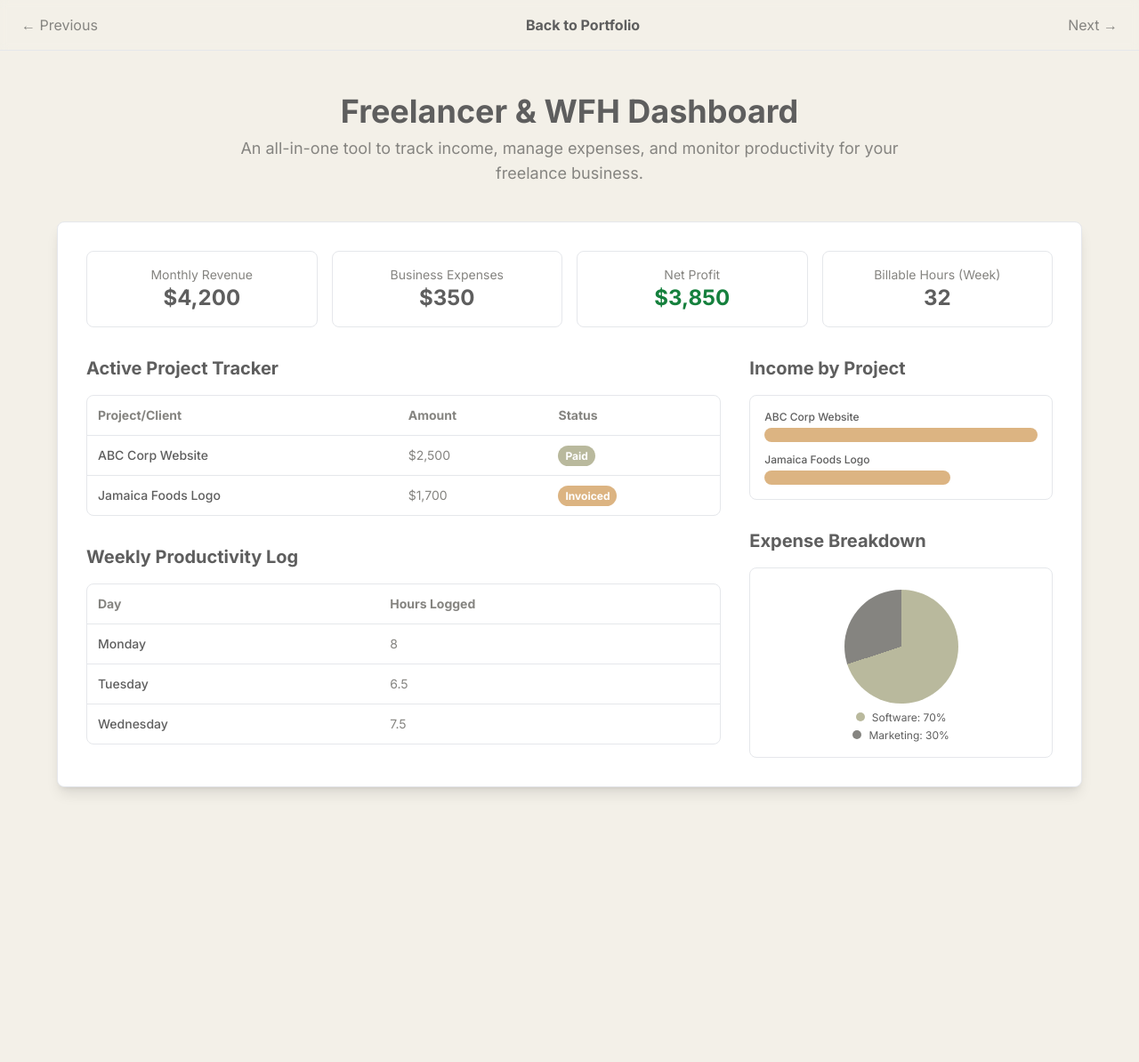
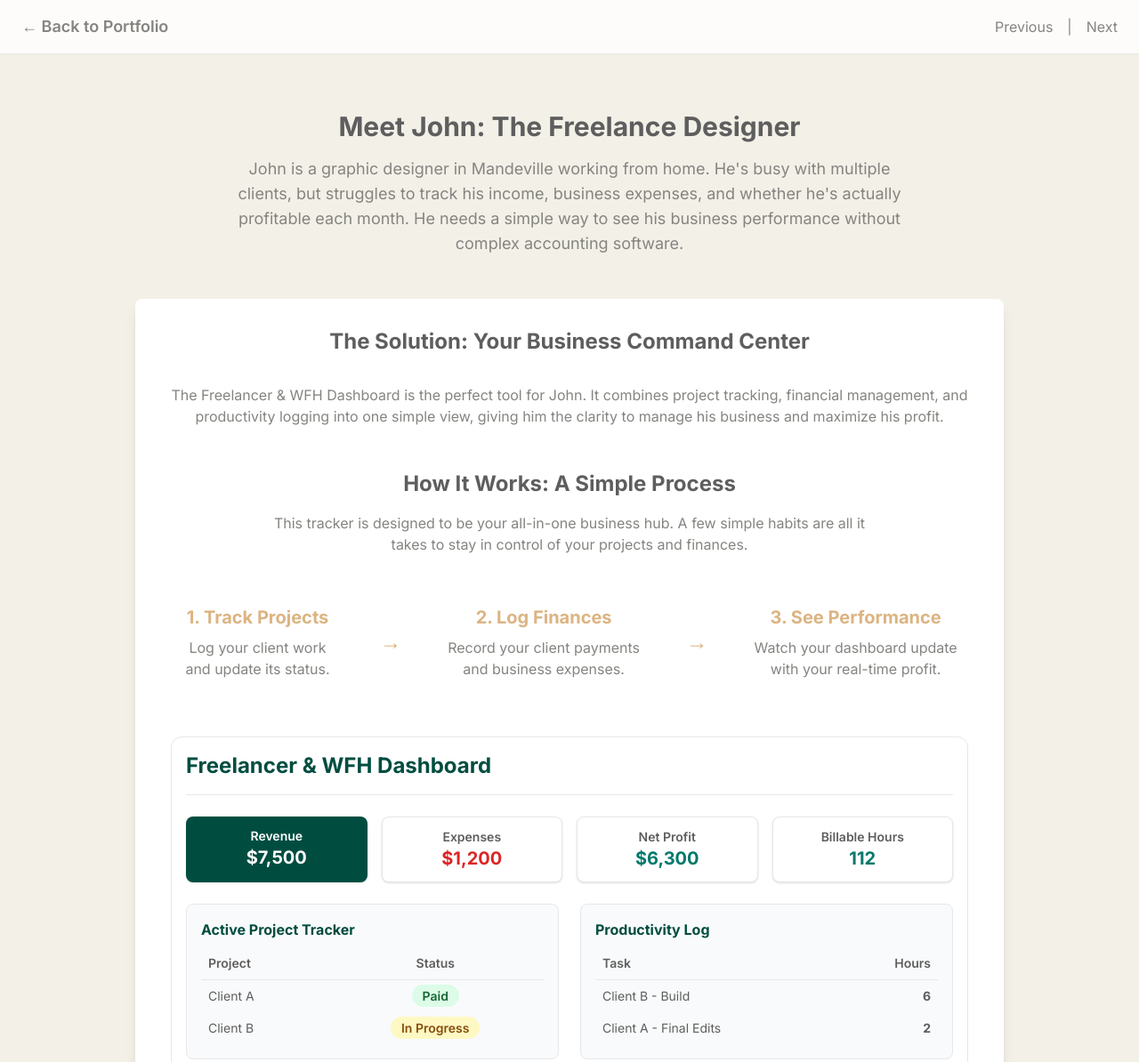
Before and after one commit to laaraklaak/The-Admin-Specialist, a plain HTML site: page freelancer-wfh-dashboard.html in a window 1280 px wide. Shown: the top 1194 px of the page at 89% size. Before the commit the page ends 933 px from the top, so only its background shows below. Drawn offline with nearby package versions, Linux system fonts and the light colour scheme.

Commit message:
Update freelancer-wfh-dashboard.html

```diff
--- a/freelancer-wfh-dashboard.html
+++ b/freelancer-wfh-dashboard.html
@@ -3,156 +3,99 @@
 <head>
     <meta charset="UTF-8">
     <meta name="viewport" content="width=device-width, initial-scale=1.0">
-    <title>Solution: Freelancer & WFH Dashboard</title>
+    <title>Freelancer & WFH Dashboard - Laura Clarke Solutions</title>
     <script src="https://cdn.tailwindcss.com"></script>
-    <link rel="preconnect" href="https://fonts.googleapis.com">
-    <link rel="preconnect" href="https://fonts.gstatic.com" crossorigin>
-    <link href="https://fonts.googleapis.com/css2?family=Inter:wght@400;500;700&display=swap" rel="stylesheet">
+    <link href="https://fonts.googleapis.com/css2?family=Inter:wght@400;500;600;700&display=swap" rel="stylesheet">
+    <script src="https://cdn.jsdelivr.net/npm/chart.js"></script>
     <style>
-        body {
-            font-family: 'Inter', sans-serif;
-            background-color: #f3f0e8;
-            color: #5e5e5e;
-        }
+        body { font-family: 'Inter', sans-serif; }
         .bg-base { background-color: #f3f0e8; }
         .text-main { color: #5e5e5e; }
         .text-subtle { color: #858480; }
-        .border-cool-accent { border-color: #b9b99d; }
-        .bg-warm-accent { background-color: #dcb482; }
-        .status-paid { background-color: #b9b99d; color: white; }
-        .status-invoiced { background-color: #dcb482; color: white; }
+        .text-accent-warm { color: #dcb482; }
+        .bg-teal-dark { background-color: #004D40; }
+        .bg-teal-medium { background-color: #00796B; }
+        .text-teal-dark { color: #004D40; }
+        .text-teal-medium { color: #00796B; }
+        .status-tag { padding: 4px 12px; border-radius: 9999px; font-size: 0.875rem; font-weight: 600; }
     </style>
 </head>
-<body class="bg-base">
+<body class="bg-base text-main">
 
-    <!-- Project Navigation -->
-    <header class="border-b border-cool-accent/50 bg-base/80 backdrop-blur-sm sticky top-0 z-50">
-        <nav class="container mx-auto px-6 py-4 flex justify-between items-center text-sm md:text-base">
-            <a href="./diy-projects-tracker.html" class="text-subtle hover:text-main">&larr; Previous</a>
-            <a href="./index.html" class="font-bold text-main hover:underline">Back to Portfolio</a>
-            <a href="./personal-goal-tracker.html" class="text-subtle hover:text-main">Next &rarr;</a>
+    <header class="bg-white/80 backdrop-blur-md shadow-sm sticky top-0 z-50">
+        <nav class="container mx-auto px-6 py-4 flex justify-between items-center">
+            <a href="./index.html" class="text-lg font-semibold text-subtle hover:text-main transition duration-300">&larr; Back to Portfolio</a>
+            <div class="flex space-x-4">
+                <a href="./diy-projects-tracker.html" class="text-subtle hover:text-main transition duration-300">Previous</a>
+                <span class="text-subtle">|</span>
+                <a href="./personal-goal-tracker.html" class="text-subtle hover:text-main transition duration-300">Next</a>
+            </div>
         </nav>
     </header>
 
-    <!-- Main Content -->
-    <main class="container mx-auto px-4 md:px-6 py-12">
-        <div class="text-center mb-10">
-            <h1 class="text-3xl md:text-4xl font-bold text-main mb-2">Freelancer & WFH Dashboard</h1>
-            <p class="text-lg text-subtle max-w-3xl mx-auto">An all-in-one tool to track income, manage expenses, and monitor productivity for your freelance business.</p>
-        </div>
+    <main class="py-16">
+        <div class="container mx-auto px-6 max-w-5xl">
 
-        <!-- HTML Mockup of the Tracker -->
-        <div class="max-w-6xl mx-auto bg-white rounded-lg shadow-lg p-4 md:p-8 border border-cool-accent/50">
-            <!-- KPI Cards -->
-            <div class="grid grid-cols-1 sm:grid-cols-2 lg:grid-cols-4 gap-4 mb-8">
-                <div class="bg-base/50 p-4 rounded-lg border border-cool-accent/30 text-center">
-                    <p class="text-sm text-subtle">Monthly Revenue</p>
-                    <p class="text-2xl font-bold text-main">$4,200</p>
-                </div>
-                <div class="bg-base/50 p-4 rounded-lg border border-cool-accent/30 text-center">
-                    <p class="text-sm text-subtle">Business Expenses</p>
-                    <p class="text-2xl font-bold text-main">$350</p>
-                </div>
-                <div class="bg-base/50 p-4 rounded-lg border border-cool-accent/30 text-center">
-                    <p class="text-sm text-subtle">Net Profit</p>
-                    <p class="text-2xl font-bold text-green-700">$3,850</p>
-                </div>
-                <div class="bg-base/50 p-4 rounded-lg border border-cool-accent/30 text-center">
-                    <p class="text-sm text-subtle">Billable Hours (Week)</p>
-                    <p class="text-2xl font-bold text-main">32</p>
+            <section class="mb-12">
+                <h2 class="text-3xl font-bold text-main text-center">Meet John: The Freelance Designer</h2>
+                <p class="mt-4 text-lg text-subtle text-center max-w-3xl mx-auto">John is a graphic designer in Mandeville working from home. He's busy with multiple clients, but struggles to track his income, business expenses, and whether he's actually profitable each month. He needs a simple way to see his business performance without complex accounting software.</p>
+            </section>
+
+            <div class="bg-white p-8 rounded-lg shadow-lg">
+                <h3 class="text-2xl font-bold text-main text-center mb-8">The Solution: Your Business Command Center</h3>
+                <p class="text-subtle text-center mb-10">The Freelancer & WFH Dashboard is the perfect tool for John. It combines project tracking, financial management, and productivity logging into one simple view, giving him the clarity to manage his business and maximize his profit.</p>
+
+                <!-- How It Works Section -->
+                <section class="my-12">
+                    <h3 class="text-2xl font-bold text-main text-center mb-4">How It Works: A Simple Process</h3>
+                    <p class="text-center text-subtle max-w-2xl mx-auto mb-10">This tracker is designed to be your all-in-one business hub. A few simple habits are all it takes to stay in control of your projects and finances.</p>
+                    <div class="flex flex-col md:flex-row items-center justify-center space-y-4 md:space-y-0 md:space-x-8 text-center">
+                        <div class="p-4">
+                            <p class="text-accent-warm font-bold text-xl">1. Track Projects</p>
+                            <p class="mt-2 text-subtle">Log your client work and update its status.</p>
+                        </div>
+                        <div class="text-2xl font-bold text-accent-warm hidden md:block">&rarr;</div>
+                        <div class="p-4">
+                            <p class="text-accent-warm font-bold text-xl">2. Log Finances</p>
+                            <p class="mt-2 text-subtle">Record your client payments and business expenses.</p>
+                        </div>
+                        <div class="text-2xl font-bold text-accent-warm hidden md:block">&rarr;</div>
+                        <div class="p-4">
+                            <p class="text-accent-warm font-bold text-xl">3. See Performance</p>
+                            <p class="mt-2 text-subtle">Watch your dashboard update with your real-time profit.</p>
+                        </div>
+                    </div>
+                </section>
+
+                <div class="max-w-4xl mx-auto border rounded-xl p-4">
+                    <header class="border-b pb-4 mb-6"><h1 class="text-2xl font-bold text-teal-dark">Freelancer & WFH Dashboard</h1></header>
+                    <section class="grid grid-cols-1 sm:grid-cols-2 lg:grid-cols-4 gap-4 mb-6">
+                        <div class="bg-teal-dark text-white p-3 rounded-lg shadow text-center"><h2 class="font-semibold text-sm">Revenue</h2><p class="text-xl font-bold">$7,500</p></div>
+                        <div class="bg-white border p-3 rounded-lg shadow text-center"><h2 class="font-semibold text-sm">Expenses</h2><p class="text-xl font-bold text-red-600">$1,200</p></div>
+                        <div class="bg-white border p-3 rounded-lg shadow text-center"><h2 class="font-semibold text-sm">Net Profit</h2><p class="text-xl font-bold text-teal-medium">$6,300</p></div>
+                        <div class="bg-white border p-3 rounded-lg shadow text-center"><h2 class="font-semibold text-sm">Billable Hours</h2><p class="text-xl font-bold text-teal-medium">112</p></div>
+                    </section>
+                    <section class="grid grid-cols-1 lg:grid-cols-2 gap-6 mb-6">
+                        <div class="bg-gray-50 p-4 rounded-lg border"><h3 class="font-bold text-teal-dark mb-2">Active Project Tracker</h3><table class="w-full text-sm"><thead><tr class="border-b"><th class="p-2 font-semibold text-left">Project</th><th class="p-2 font-semibold text-center">Status</th></tr></thead><tbody><tr><td class="p-2">Client A</td><td class="p-2 text-center"><span class="status-tag bg-green-100 text-green-800">Paid</span></td></tr><tr><td class="p-2">Client B</td><td class="p-2 text-center"><span class="status-tag bg-yellow-100 text-yellow-800">In Progress</span></td></tr></tbody></table></div>
+                        <div class="bg-gray-50 p-4 rounded-lg border"><h3 class="font-bold text-teal-dark mb-2">Productivity Log</h3><table class="w-full text-sm"><thead><tr class="border-b"><th class="p-2 font-semibold text-left">Task</th><th class="p-2 font-semibold text-right">Hours</th></tr></thead><tbody><tr><td class="p-2">Client B - Build</td><td class="p-2 font-bold text-right">6</td></tr><tr><td class="p-2">Client A - Final Edits</td><td class="p-2 font-bold text-right">2</td></tr></tbody></table></div>
+                    </section>
+                    <section class="grid grid-cols-1 lg:grid-cols-2 gap-4"><div class="bg-gray-50 p-4 rounded-lg border"><h3 class="font-bold text-teal-dark mb-2 text-center">Income by Project</h3><div class="max-w-xs mx-auto"><canvas id="incomePieChart"></canvas></div></div><div class="bg-gray-50 p-4 rounded-lg border"><h3 class="font-bold text-teal-dark mb-2 text-center">Expense Breakdown</h3><canvas id="expenseBarChart"></canvas></div></section>
                 </div>
             </div>
 
-            <div class="grid grid-cols-1 lg:grid-cols-3 gap-6 md:gap-8">
-                <!-- Left & Middle Column: Tables -->
-                <div class="lg:col-span-2 space-y-8">
-                    <!-- Active Project Tracker -->
-                    <div>
-                        <h3 class="text-xl font-bold text-main mb-4">Active Project Tracker</h3>
-                        <div class="overflow-x-auto bg-base/50 rounded-lg border border-cool-accent/30">
-                            <table class="w-full text-left text-sm">
-                                <thead class="border-b border-cool-accent/30 text-subtle">
-                                    <tr>
-                                        <th class="p-3">Project/Client</th>
-                                        <th class="p-3">Amount</th>
-                                        <th class="p-3">Status</th>
-                                    </tr>
-                                </thead>
-                                <tbody>
-                                    <tr class="border-b border-cool-accent/20">
-                                        <td class="p-3 font-medium">ABC Corp Website</td>
-                                        <td class="p-3 text-subtle">$2,500</td>
-                                        <td class="p-3"><span class="px-2 py-1 text-xs font-semibold rounded-full status-paid">Paid</span></td>
-                                    </tr>
-                                    <tr>
-                                        <td class="p-3 font-medium">Jamaica Foods Logo</td>
-                                        <td class="p-3 text-subtle">$1,700</td>
-                                        <td class="p-3"><span class="px-2 py-1 text-xs font-semibold rounded-full status-invoiced">Invoiced</span></td>
-                                    </tr>
-                                </tbody>
-                            </table>
-                        </div>
-                    </div>
-                    <!-- Weekly Productivity Log -->
-                    <div>
-                        <h3 class="text-xl font-bold text-main mb-4">Weekly Productivity Log</h3>
-                        <div class="overflow-x-auto bg-base/50 rounded-lg border border-cool-accent/30">
-                            <table class="w-full text-left text-sm">
-                                <thead class="border-b border-cool-accent/30 text-subtle">
-                                    <tr>
-                                        <th class="p-3">Day</th>
-                                        <th class="p-3">Hours Logged</th>
-                                    </tr>
-                                </thead>
-                                <tbody>
-                                    <tr class="border-b border-cool-accent/20">
-                                        <td class="p-3 font-medium">Monday</td>
-                                        <td class="p-3 text-subtle">8</td>
-                                    </tr>
-                                    <tr class="border-b border-cool-accent/20">
-                                        <td class="p-3 font-medium">Tuesday</td>
-                                        <td class="p-3 text-subtle">6.5</td>
-                                    </tr>
-                                    <tr>
-                                        <td class="p-3 font-medium">Wednesday</td>
-                                        <td class="p-3 text-subtle">7.5</td>
-                                    </tr>
-                                </tbody>
-                            </table>
-                        </div>
-                    </div>
-                </div>
-
-                <!-- Right Column: Charts -->
-                <div class="lg:col-span-1 space-y-8">
-                    <!-- Income by Project -->
-                    <div>
-                        <h3 class="text-xl font-bold text-main mb-4">Income by Project</h3>
-                        <div class="bg-base/50 p-4 rounded-lg border border-cool-accent/30 space-y-3">
-                            <div>
-                                <p class="text-xs font-medium mb-1">ABC Corp Website</p>
-                                <div class="w-full progress-bar-bg rounded-full h-4"><div class="bg-warm-accent h-4 rounded-full" style="width: 100%"></div></div>
-                            </div>
-                            <div>
-                                <p class="text-xs font-medium mb-1">Jamaica Foods Logo</p>
-                                <div class="w-full progress-bar-bg rounded-full h-4"><div class="bg-warm-accent h-4 rounded-full" style="width: 68%"></div></div>
-                            </div>
-                        </div>
-                    </div>
-                    <!-- Expense Breakdown -->
-                    <div>
-                        <h3 class="text-xl font-bold text-main mb-4">Expense Breakdown</h3>
-                        <div class="bg-base/50 p-4 rounded-lg border border-cool-accent/30">
-                            <div class="w-32 h-32 mx-auto my-2 rounded-full" style="background-image: conic-gradient(#b9b99d 0% 70%, #858480 70% 100%);"></div>
-                            <div class="text-xs text-center space-y-1">
-                                <p><span class="inline-block w-2.5 h-2.5 rounded-full mr-2" style="background-color: #b9b99d;"></span>Software: 70%</p>
-                                <p><span class="inline-block w-2.5 h-2.5 rounded-full mr-2" style="background-color: #858480;"></span>Marketing: 30%</p>
-                            </div>
-                        </div>
-                    </div>
-                </div>
-            </div>
         </div>
     </main>
+
+    <footer class="py-10 mt-12">
+        <div class="container mx-auto px-6 text-center text-subtle">
+            <p>&copy; 2025 Laura Clarke. All Rights Reserved.</p>
+        </div>
+    </footer>
+
+    <script>
+        new Chart(document.getElementById('incomePieChart'), { type: 'doughnut', data: { labels: ['Client A', 'Client B'], datasets: [{ data: [2500, 5000], backgroundColor: ['#004D40', '#00796B'] }] }, options: { responsive: true, plugins: { legend: { position: 'bottom' } } } });
+        new Chart(document.getElementById('expenseBarChart'), { type: 'bar', data: { labels: ['Software', 'Marketing', 'Supplies'], datasets: [{ label: 'Expenses ($)', data: [450, 300, 150], backgroundColor: '#00796B', borderRadius: 5 }] }, options: { responsive: true, plugins: { legend: { display: false } } } });
+    </script>
+
 </body>
 </html>
```
